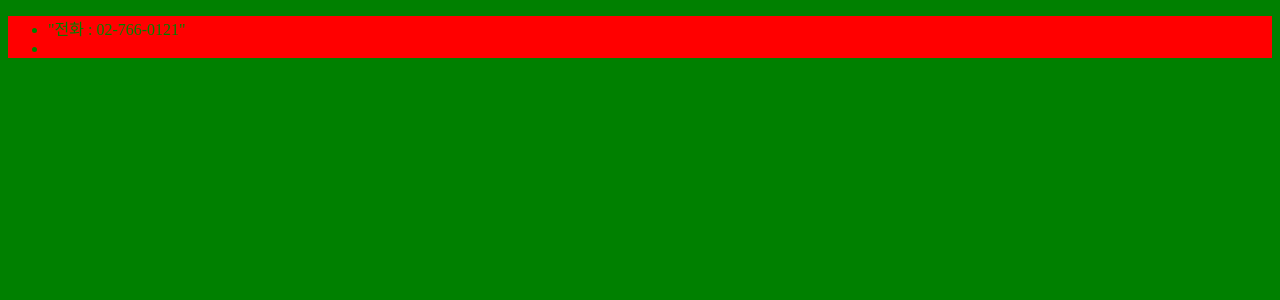
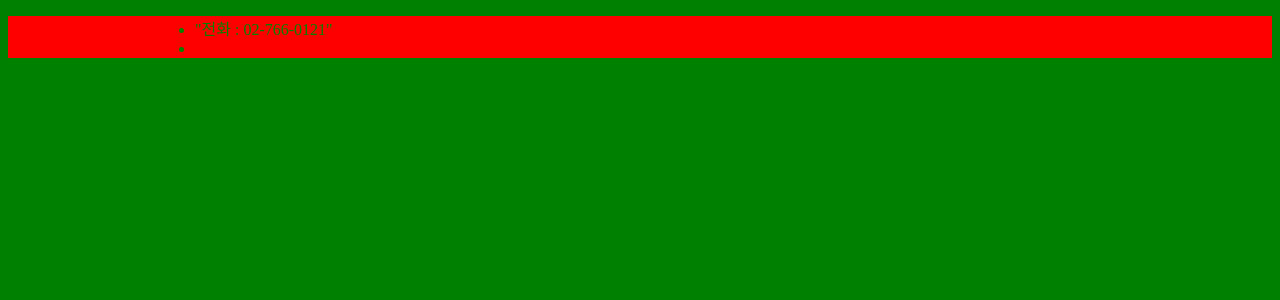
Before and after one commit to WhiteOwl314/KPCS_2, a Django app: page / in a window 1280 px wide. Shown: the top 300 px of the page. Run offline with Django 3.2, Linux system fonts and the light colour scheme.

Commit message:
make container center, width

```diff
--- a/static/css/base.css
+++ b/static/css/base.css
@@ -1,3 +1,8 @@
 body {
     background-color: green;
 }
+
+.container {
+    width: 970px;
+    margin: auto;
+}
--- a/templates/header.html
+++ b/templates/header.html
@@ -5,8 +5,6 @@
     <div class="header-top">
         <div class="container">
             <div class="row">
-                <div class="col-md-6">
-                    <div class="widhet">
                 <ul>
                     <li title="문의전화">
                         "전화 : 02-766-0121"
@@ -15,9 +13,6 @@
                 </ul>
             </div>
         </div>
-                <div class="col-md-6"></div>
-            </div>
-        </div>
     </div>
     <div id="sticky-wrapper" class="sticky-wrapper">
 
```
Lines whose indentation alone changed are shown as unchanged.
